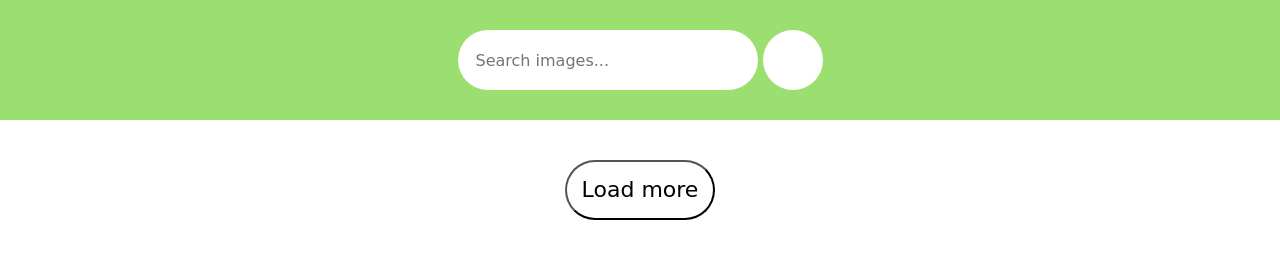
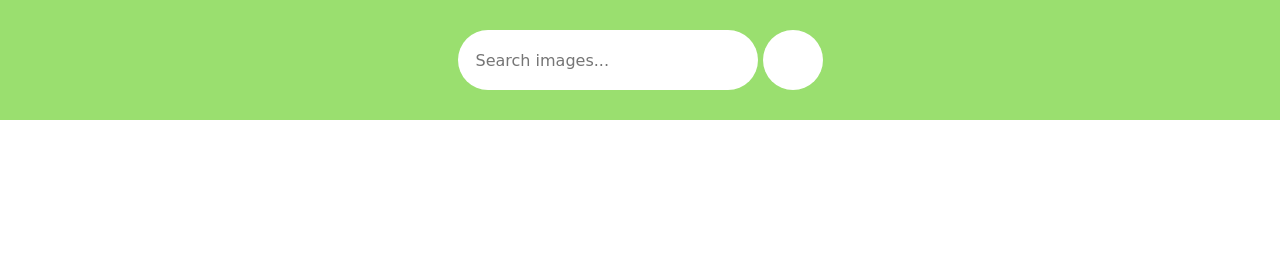
Before and after one commit to galina-orinuak/goit-js-hw-11, a website built with Parcel: page src/index.html in a window 1280 px wide. Built offline with nearby package versions, Linux system fonts and the light colour scheme; what simplelightbox would draw is missing.

Commit message:
Update index.html

```diff
--- a/src/index.html
+++ b/src/index.html
@@ -26,7 +26,7 @@
     <main>
       <div class="wrapper">
         <div class="gallery"></div>
-        <button type="button" class="load-more-button unvisible">Load more
+        <button type="button" class="load-more-button hidden" >Load more
         </button>
       </div>
     </main>
```
